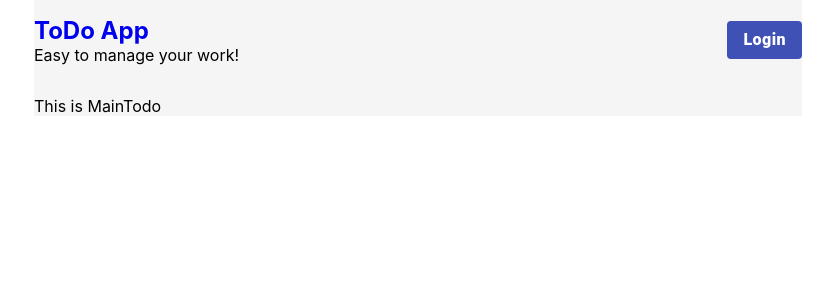
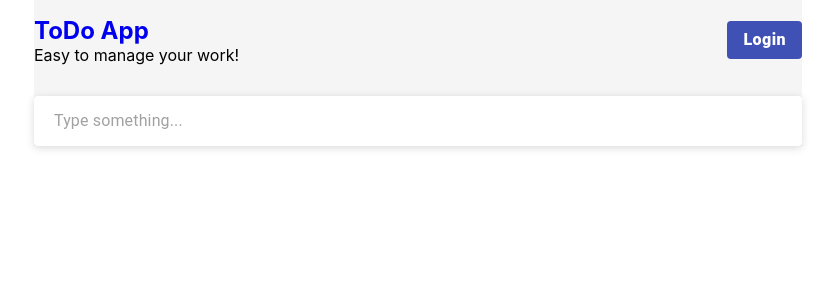
Before and after one commit to ayungavis/traynote, a React (Create React App) app: page / in a window 1280 px wide. Shown: the top 300 px of the page, without its empty margins (222-1057 px from the left). Built offline with nearby package versions, Linux system fonts and the light colour scheme.

Commit message:
Add input form

```diff
--- a/src/views/MainTodo.tsx
+++ b/src/views/MainTodo.tsx
@@ -1,9 +1,38 @@
 import React from "react";
+import InputBase from "@material-ui/core/InputBase";
+import Paper from "@material-ui/core/Paper";
+import { makeStyles, Theme } from "@material-ui/core/styles";
 
 import Content from "../components/Content";
 
 const MainTodo = () => {
-  return <Content>This is MainTodo</Content>;
+  const classes = useStyles();
+
+  return (
+    <Content>
+      <Paper component="form" className={classes.form}>
+        <InputBase
+          className={classes.input}
+          placeholder="Type something..."
+          inputProps={{ "aria-label": "Add task" }}
+        />
+      </Paper>
+    </Content>
+  );
 };
 
+const useStyles = makeStyles((theme: Theme) => ({
+  form: {
+    padding: "2px 4px",
+    display: "flex",
+    height: "46px",
+    boxShadow: "rgba(0, 0, 0, 0.15) 0px 2px 8px"
+  },
+  input: {
+    marginLeft: theme.spacing(2),
+    marginRight: theme.spacing(2),
+    width: "100%"
+  }
+}));
+
 export default MainTodo;
```
